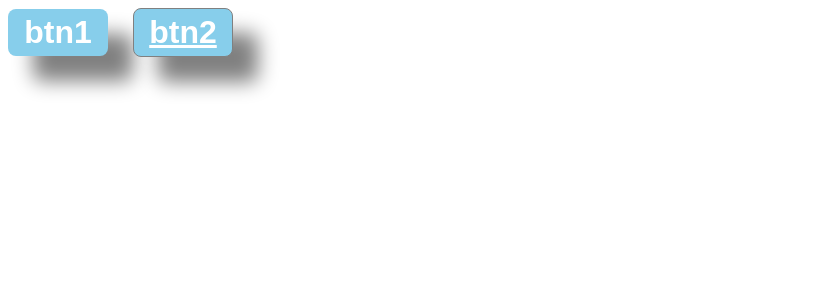
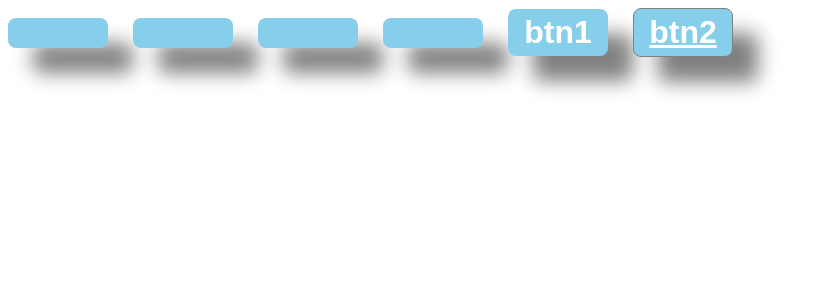
Before and after one commit to champix56/tjspa1-2026-09-09, a React (Vite) app: page / in a window 1280 px wide. Shown: the top 300 px of the page, without its empty margins (0-825 px from the left). Built offline with nearby package versions, Linux system fonts and the light colour scheme.

Commit message:
debut exo useState/useffect

```diff
--- a/src/components/App/App.tsx
+++ b/src/components/App/App.tsx
@@ -4,6 +4,18 @@ import Button from "../ui/Button/Button";
 function App() {
   return (
     <div>
+      <Button text="">jhfu</Button>
+      <Button text="">
+        <div>gdhsd</div>
+      </Button>
+      <Button text="">
+        <div>tota</div>
+        <div>totb</div>
+      </Button>
+      <Button text="">
+        <div>aaa</div>lkiytgik
+      </Button>
+
       <Button
         text="btn1"
         parentOnClickAction={() => {
@@ -13,7 +25,7 @@ function App() {
       <Button
         bgcolor="skyblue"
         className="warning"
-        style={{textDecoration:'underline', border:'1px solid grey'}}
+        style={{ textDecoration: "underline", border: "1px solid grey" }}
         text="btn2"
         parentOnClickAction={() => {
           alert("btn 2");
--- a/src/components/ui/Button/Button.tsx
+++ b/src/components/ui/Button/Button.tsx
@@ -4,7 +4,7 @@ interface IButtonProps {
   text: string;
   type?: "submit" | "reset" | "button";
   parentOnClickAction?: Function;
-  bgcolor: "tomato" | "skyblue" | "aquamarine";
+  bgcolor?: "tomato" | "skyblue" | "aquamarine";
   style?:React.CSSProperties;
   className?:'primary'|'warning'
   //demo
```
